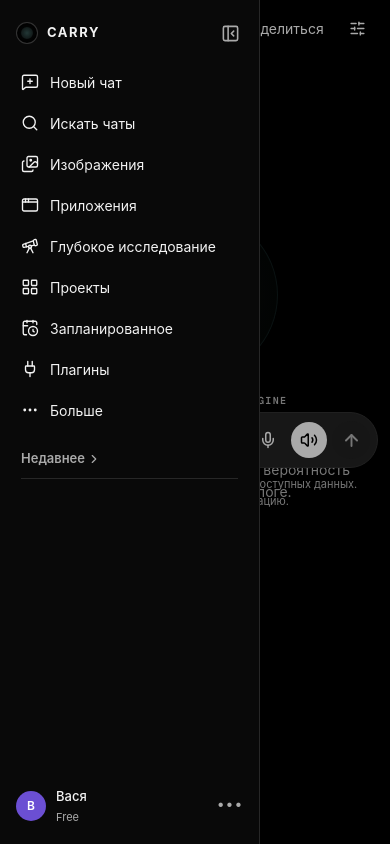
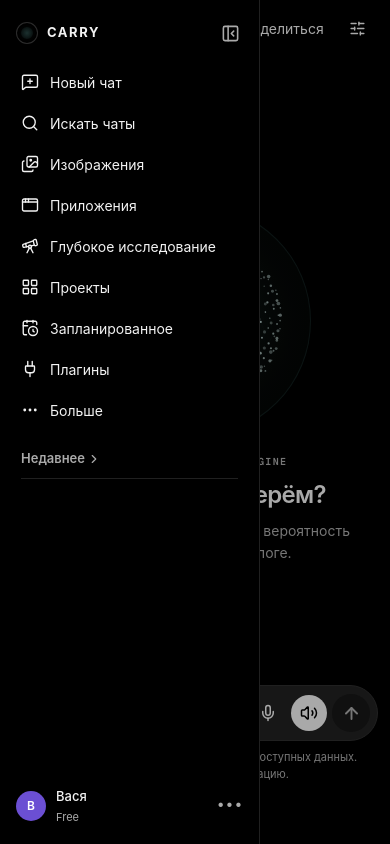
Before and after one commit to carryai52/matchmetr-ai, a Next.js app: page / in a window 390 px wide. Built offline with nearby package versions, Linux system fonts and the light colour scheme.

Commit message:
Fix Carry landing layout and sidebar

```diff
--- a/app/globals.css
+++ b/app/globals.css
@@ -6,7 +6,7 @@ html,body { width:100%; height:100%; margin:0; overflow:hidden; }
 body,button,input { font-family:var(--font-ui); }
 button { color:inherit; }
 .shell { --paper:#fff; --sidebar:#f9f9f9; --ink:#0d0d0d; --muted:#6b6b6b; --line:#e5e5e5; --hover:#ececec; display:flex; width:100%; height:100dvh; color:var(--ink); background:var(--paper); font-size:14px; }
-.shell.theme-dark { --paper:#000; --sidebar:#090909; --ink:#f2f2f2; --muted:#aaa; --line:#272727; --hover:#202020; }
+.shell.theme-dark { --paper:#000; --sidebar:#000; --ink:#f2f2f2; --muted:#aaa; --line:#202020; --hover:#171717; }
 .sidebar { position:relative; width:260px; flex:0 0 260px; overflow:hidden; display:flex; flex-direction:column; padding:10px 12px 12px; background:var(--sidebar); border-right:1px solid var(--line); transition:width .2s ease, flex-basis .2s ease, padding .2s ease; }
 .sidebar.closed { width:0; flex-basis:0; padding-inline:0; border:0; }
 .sideTop { height:46px; display:flex; align-items:center; justify-content:space-between; white-space:nowrap; }
@@ -66,8 +66,9 @@ header { height:56px; flex:0 0 56px; display:flex; align-items:center; padding:8
 .openSidebar.hidden { display:none; }
 .mobileMenu,.scrim { display:none; }
 .chatBody { min-height:0; flex:1; overflow-y:auto; }
-.emptyState { width:min(768px,calc(100% - 32px)); min-height:100%; margin:0 auto; display:flex; flex-direction:column; align-items:center; justify-content:center; transform:translateY(-92px); text-align:center; }
-.carryOrbStage { width:210px; height:210px; margin-bottom:16px; overflow:hidden; border-radius:50%; background:#050706; box-shadow:0 0 0 1px rgba(125,222,216,.12),0 28px 80px rgba(0,0,0,.28); }
+.chatBody.initial { display:flex; align-items:center; justify-content:center; padding:72px 20px 210px; overflow:hidden; }
+.emptyState { width:min(768px,100%); min-height:0; margin:0 auto; display:flex; flex-direction:column; align-items:center; justify-content:center; transform:none; text-align:center; }
+.carryOrbStage { width:320px; height:320px; margin-bottom:22px; overflow:hidden; border-radius:50%; background:#050706; box-shadow:0 0 0 1px rgba(125,222,216,.13),0 36px 110px rgba(0,0,0,.35); }
 .particleOrb { display:block; width:100%; height:100%; }
 .carryIntro { display:flex; flex-direction:column; align-items:center; }
 .carryIntro>span { margin-bottom:11px; color:var(--muted); font-family:var(--font-geist-mono),monospace; font-size:10px; font-weight:600; letter-spacing:.14em; }
@@ -78,7 +79,7 @@ h1 { margin:0; font-size:28px; line-height:1.25; letter-spacing:-.7px; font-weig
 .bubble { align-self:flex-end; max-width:70%; padding:10px 16px; border-radius:20px; background:var(--hover); font-size:15px; line-height:1.45; }
 .assistantMsg { width:100%; padding:0 2px; font-size:16px; line-height:1.75; }
 .composerDock { position:relative; flex:0 0 auto; width:min(768px,calc(100% - 32px)); margin:0 auto; padding:8px 0 8px; }
-.composerDock.initialDock { position:absolute; z-index:5; left:50%; top:50%; transform:translate(-50%,-10px); margin:0; padding:0; }
+.composerDock.initialDock { position:absolute; z-index:5; left:50%; bottom:82px; top:auto; transform:translateX(-50%); margin:0; padding:0; }
 .composer { height:56px; display:flex; align-items:center; gap:5px; padding:6px 7px 6px 9px; border:1px solid var(--line); border-radius:28px; background:var(--paper); box-shadow:0 2px 9px rgba(0,0,0,.08); }
 .theme-dark .composer { background:#212121; border-color:#2f2f2f; box-shadow:none; }
 .composer.dictating { height:128px; display:block; padding:7px 14px 8px 12px; border-radius:27px; }
@@ -204,7 +205,9 @@ footer { padding-top:8px; text-align:center; color:var(--muted); font-size:11px;
   .signup { display:none; }
   .emptyState,.messages,.composerDock { width:calc(100% - 24px); }
   h1 { font-size:24px; }
-  .carryOrbStage { width:164px; height:164px; }
+  .chatBody.initial { padding:50px 12px 180px; }
+  .carryOrbStage { width:230px; height:230px; margin-bottom:18px; }
+  .composerDock.initialDock { bottom:62px; }
   .pricingLink { padding:0 11px; }
   .settingRow { grid-template-columns:1fr; gap:8px; }
   .settingsModal { height:90vh; }
```
